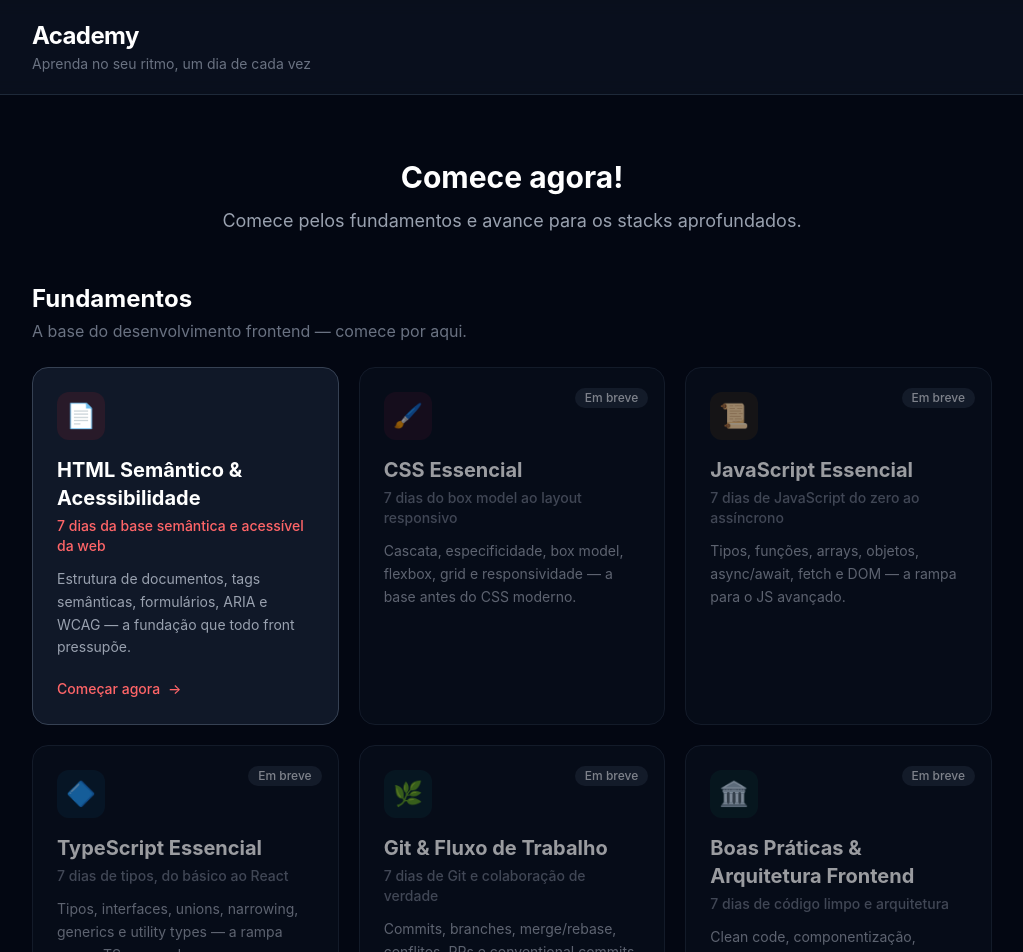
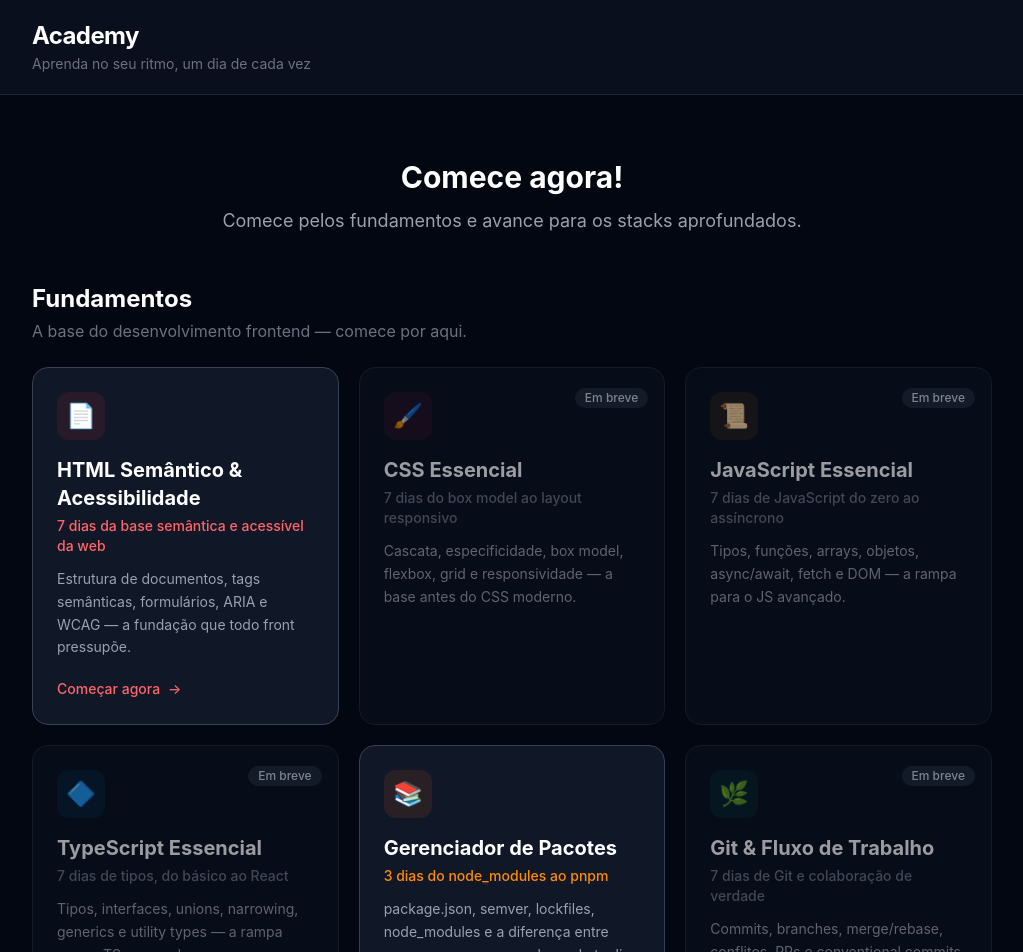
Before and after one commit to frdev/react-academy, a React (Vite) app in the folder apps/web/: page / in a window 1280 px wide. Shown: the top 952 px of the page, without its empty margins (128-1151 px from the left). Built offline with nearby package versions, Linux system fonts and the light colour scheme.

Commit message:
feat(package-managers): registra o stack na sessão de fundamentos

```diff
--- a/apps/web/src/features/stacks/data/stacks.ts
+++ b/apps/web/src/features/stacks/data/stacks.ts
@@ -44,6 +44,17 @@ export const STACKS: Stack[] = [
     level: 'fundamentos',
     color: 'sky',
     weekThemes: ['Tipos do Básico ao React'],
+  },
+  {
+    id: 'package-managers',
+    name: 'Gerenciador de Pacotes',
+    tagline: '3 dias do node_modules ao pnpm',
+    description: 'package.json, semver, lockfiles, node_modules e a diferença entre npm, yarn e pnpm — a base de tooling de todo projeto JS.',
+    totalDays: 3,
+    status: 'available',
+    level: 'fundamentos',
+    color: 'orange',
+    weekThemes: ['Tooling & Dependências'],
   },
   {
     id: 'git',
```
